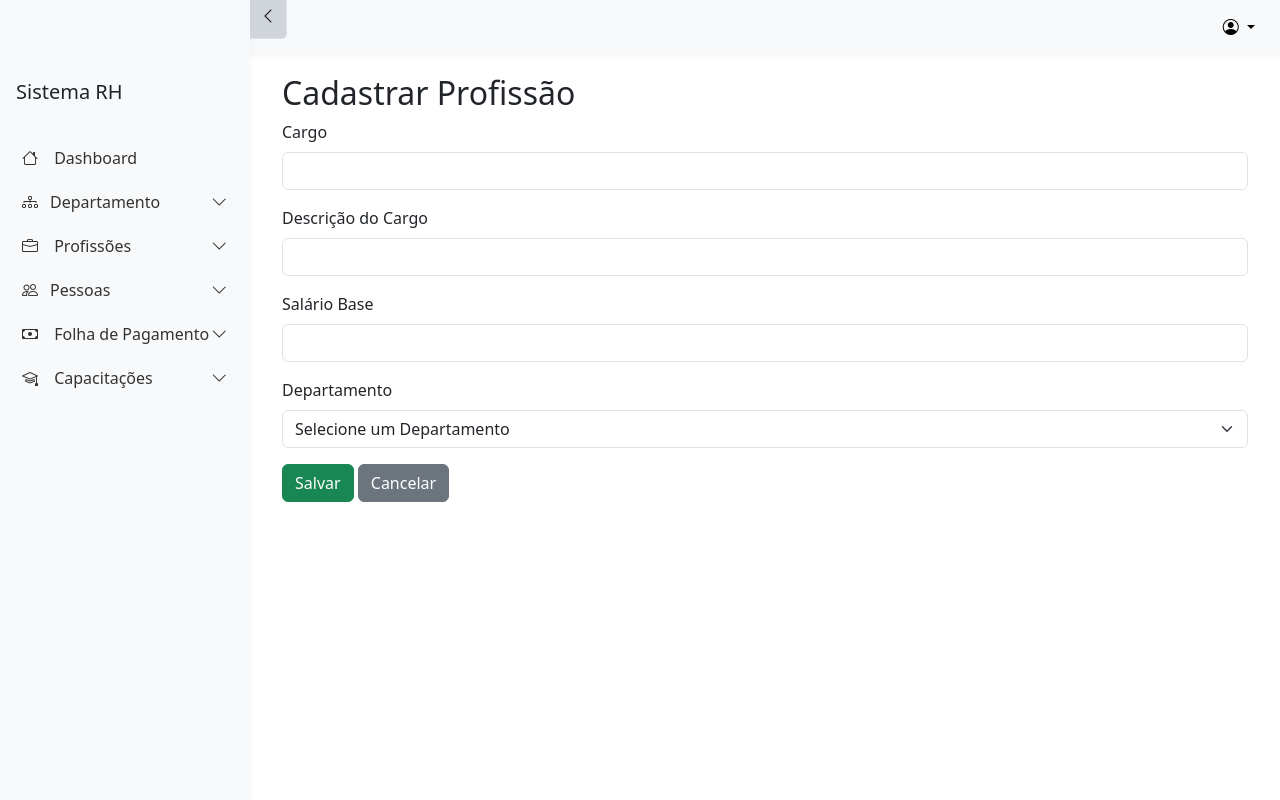
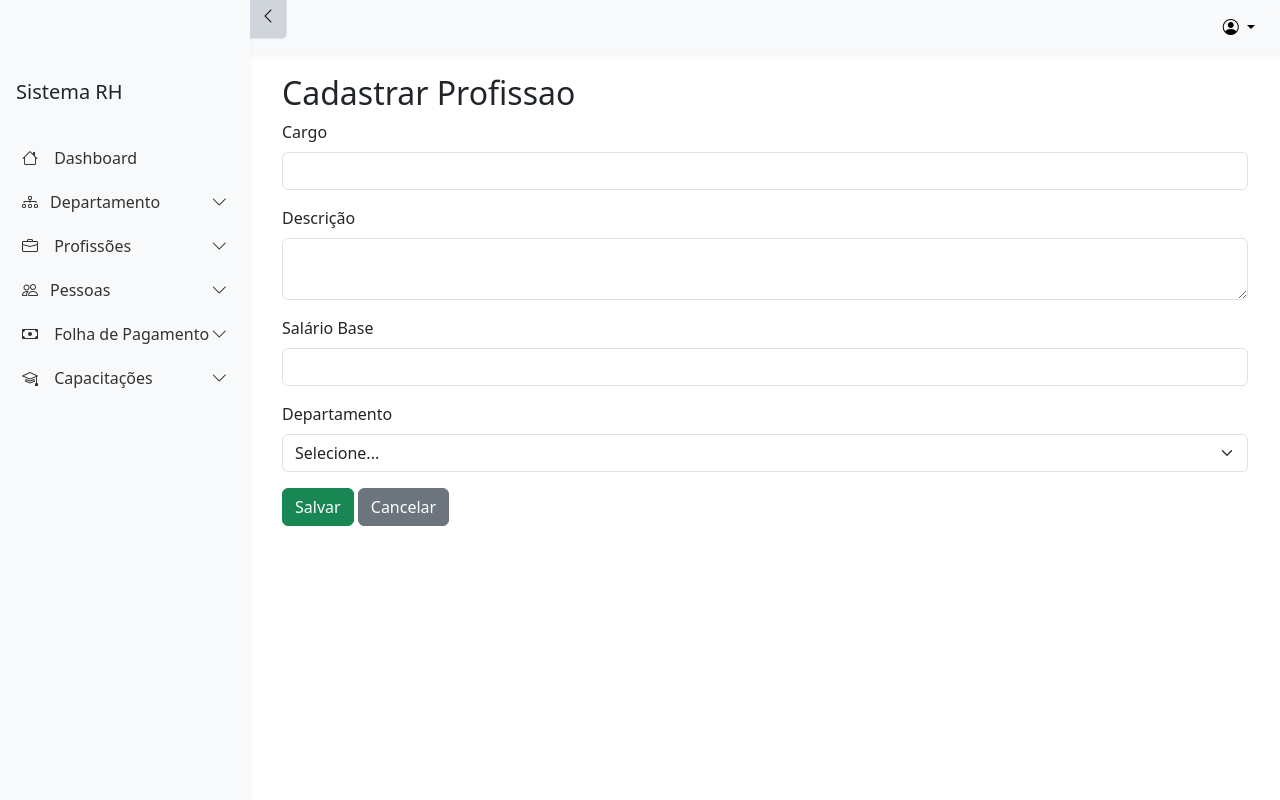
Before and after one commit to hemmerson/SGRH, a Flask app: page /profissoes/nova in a window 1280 px wide. Run offline with Flask 3, Linux system fonts and the light colour scheme.

Commit message:
atualização para utilizar generic_list.html e generic_form.html, com funcionalidade profissao finalizada

```diff
--- a/routes/profissoes.py
+++ b/routes/profissoes.py
@@ -1,9 +1,9 @@
 from flask import render_template, request, redirect, url_for, flash
-from decimal import Decimal
+
 from db import db
 from models.models import Profissao, Departamento
 from routes import profissao_bp
-
+from utils import process_form_data
 
 @profissao_bp.route('/profissoes')
 def listar():
@@ -35,55 +35,37 @@ def listar():
 
 @profissao_bp.route('/profissoes/nova', methods=['GET', 'POST'])
 def cadastrar():
-    departamentos = Departamento.query.all()
+    config = get_profissao_form_config()
 
     if request.method == 'POST':
-        nome_cargo = request.form['nome_cargo']
-        descricao = request.form['descricao']
-        salario_base = request.form['salario_base']
-        departamento_id = request.form['departamento_id']
-
-        if not descricao or not salario_base or not nome_cargo or not departamento_id:
-            flash("Todos os campos são obrigatórios!", "danger")
-            return redirect(url_for('profissao.cadastrar'))
+        dados = process_form_data(request.form, config['campos'])
 
         try:
-            salario_base = Decimal(salario_base.replace(',', '.'))
-        except:
-            flash("Salário base deve ser um valor numérico válido!", "danger")
-            return redirect(url_for('profissao.cadastrar'))
-
-        nova_profissao = Profissao(
-            descricao=descricao,
-            salario_base=salario_base,
-            nome_cargo=nome_cargo,
-            departamento_id=departamento_id
-        )
-
-        try:
+            nova_profissao = Profissao(**dados)
             db.session.add(nova_profissao)
             db.session.commit()
-            flash("Profissão adicionada com sucesso!", "success")
+            flash('Profissao cadastrada com sucesso!', 'success')
             return redirect(url_for('profissao.listar'))
+        except ValueError:
+            flash("Salário base deve ser um valor numérico válido!", "danger")
         except Exception as e:
             db.session.rollback()
-            flash("Erro ao adicionar profissão. Por favor, tente novamente.", "danger")
-            return redirect(url_for('profissao.cadastrar'))
+            flash('Erro ao cadastrar profissao. Por favor, tente novamente.', 'danger')
 
-    return render_template('profissao/form.html', departamentos=departamentos)
+    return render_template('components/generic_form.html', **config)
 
 
 @profissao_bp.route('/profissoes/editar/<int:id>', methods=['GET', 'POST'])
 def editar(id):
     profissao = Profissao.query.get_or_404(id)
-    departamentos = Departamento.query.all()
+    config = get_profissao_form_config(profissao)
 
     if request.method == 'POST':
+        dados = process_form_data(request.form, config['campos'])
+
         try:
-            profissao.nome_cargo = request.form['nome_cargo']
-            profissao.descricao = request.form['descricao']
-            profissao.salario_base = Decimal(request.form['salario_base'].replace(',', '.'))
-            profissao.departamento_id = request.form['departamento_id']
+            for key, value in dados.items():
+                setattr(profissao, key, value)
 
             db.session.commit()
             flash("Profissão atualizada com sucesso!", "success")
@@ -94,7 +76,7 @@ def editar(id):
             db.session.rollback()
             flash("Erro ao atualizar profissão. Por favor, tente novamente.", "danger")
 
-    return render_template('profissao/form.html', profissao=profissao, departamentos=departamentos)
+    return render_template('components/generic_form.html', **config)
 
 
 @profissao_bp.route('/profissoes/deletar/<int:id>', methods=['POST'])
@@ -109,3 +91,40 @@ def excluir(id):
         flash("Erro ao remover profissão. Verifique se não há pessoas vinculadas.", "danger")
 
     return redirect(url_for('profissao.listar'))
+
+def get_profissao_form_config(profissao=None):
+    return {
+        'titulo': 'Profissao',
+        'registro': profissao,
+        'voltar_url': url_for('profissao.listar'),
+        'campos': [
+            {
+                'tipo': 'text',
+                'nome': 'nome_cargo',
+                'label': 'Cargo',
+                'required': True,
+            },
+            {
+                'tipo': 'textarea',
+                'nome': 'descricao',
+                'label': 'Descrição',
+                'required': True,
+            },
+            {
+                'tipo': 'number',
+                'nome': 'salario_base',
+                'label': 'Salário Base',
+                'required': True,
+            },
+            {
+                'tipo': 'select',
+                'nome': 'departamento_id',
+                'label': 'Departamento',
+                'required': True,
+                'opcoes': [
+                    {'value': d.id, 'label': d.nome}
+                    for d in Departamento.query.all()
+                ]
+            }
+        ]
+    }
--- a/templates/components/generic_form.html
+++ b/templates/components/generic_form.html
@@ -44,9 +44,7 @@
                             id="{{ campo.nome }}"
                             name="{{ campo.nome }}"
                             {% if campo.required %}required{% endif %}>
-                        {% if not campo.required %}
                             <option value="">Selecione...</option>
-                        {% endif %}
                         {% for opcao in campo.opcoes %}
                             <option value="{{ opcao.value }}"
                                     {% if registro and registro[campo.nome] == opcao.value %}selected{% endif %}>
```
Also changed, not shown: templates/deprecated/profissao/form.html (renamed from templates/profissao/form.html).
